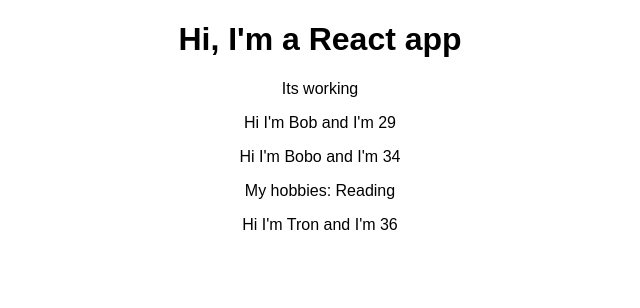
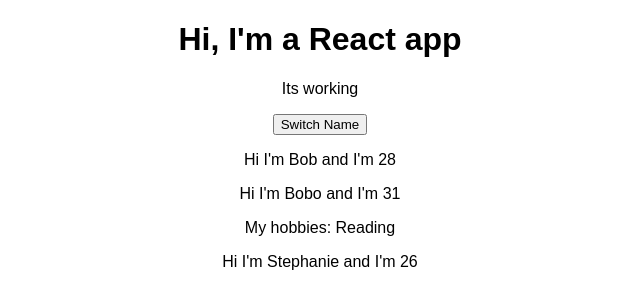
Before and after one commit to RubyKobayashi/complete_react_guide, a React (Create React App) app: page / in a window 1280 px wide. Shown: the top 308 px of the page, without its empty margins (320-960 px from the left). Built offline with nearby package versions, Linux system fonts and the light colour scheme.

Commit message:
using state

```diff
--- a/src/App.js
+++ b/src/App.js
@@ -3,14 +3,22 @@
 import Person from './Person/Person';
 
 class App extends Component {
+  state = {
+    persons: [
+      { name: 'Bob', age: 28 },
+      { name: 'Bobo', age: 31 },
+      {name: 'Stephanie', age: 26 }
+    ]
+  }
   render() {
     return (
       <div className="App">
         <h1>Hi, I'm a React app</h1>
         <p>Its working</p>
-        <Person name="Bob" age="29" />
-        <Person name="Bobo" age="34"> My hobbies: Reading </Person>
-        <Person name="Tron" age="36" />
+        <button>Switch Name</button>
+        <Person name={this.state.persons[0].name} age={this.state.persons[0].age} />
+        <Person name={this.state.persons[1].name} age={this.state.persons[1].age}> My hobbies: Reading </Person>
+        <Person name={this.state.persons[2].name} age={this.state.persons[2].age} />
       </div>
     );
   }
```
